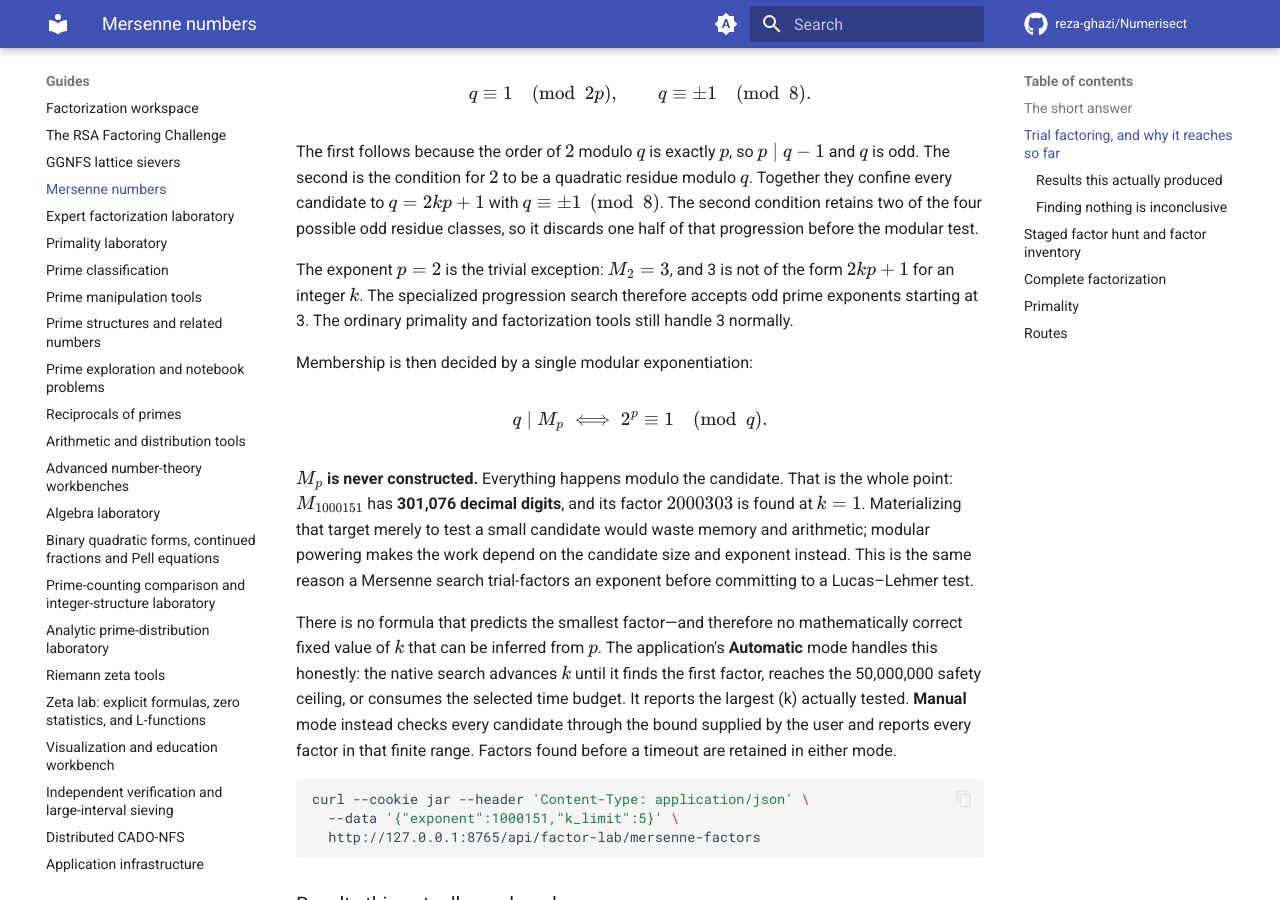
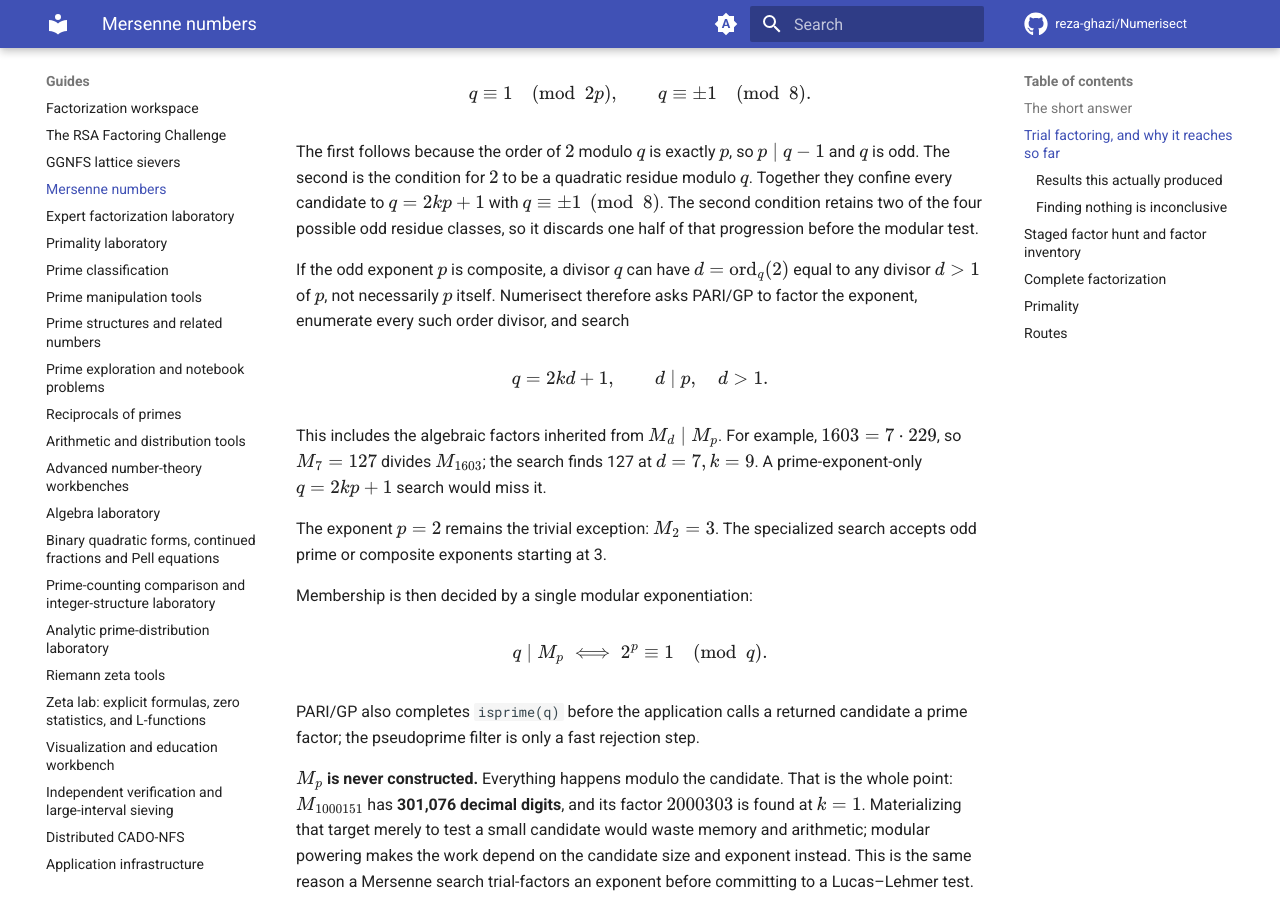
Before and after one commit to reza-ghazi/Numerisect, an MkDocs documentation site: the page built from docs/MERSENNE.md, in a window 1280 px wide and 900 px high, scrolled down 871 px. Built offline with MkDocs 1.6.1 and Material for MkDocs 9.7.7, drawn with Linux system fonts in a browser that asks for light colours; comment, search, counter and statistics services are not loaded; some of the changed text lies outside the part shown.

Commit message:
Support composite Mersenne exponents

````diff
--- a/docs/MERSENNE.md
+++ b/docs/MERSENNE.md
@@ -32,16 +32,30 @@ and \(q\) is odd. The second is the condition for \(2\) to be a quadratic residu
 \(q \equiv \pm 1 \pmod 8\). The second condition retains two of the four possible odd
 residue classes, so it discards one half of that progression before the modular test.
 
-The exponent \(p=2\) is the trivial exception: \(M_2=3\), and 3 is not of the form
-\(2kp+1\) for an integer \(k\). The specialized progression search therefore accepts
-odd prime exponents starting at 3. The ordinary primality and factorization tools still
-handle 3 normally.
+If the odd exponent \(p\) is composite, a divisor \(q\) can have
+\(d=\operatorname{ord}_q(2)\) equal to any divisor \(d>1\) of \(p\), not necessarily
+\(p\) itself. Numerisect therefore asks PARI/GP to factor the exponent, enumerate every
+such order divisor, and search
+
+\[
+q=2kd+1,\qquad d\mid p,\quad d>1.
+\]
+
+This includes the algebraic factors inherited from \(M_d\mid M_p\). For example,
+\(1603=7\cdot229\), so \(M_7=127\) divides \(M_{1603}\); the search finds 127 at
+\(d=7,k=9\). A prime-exponent-only \(q=2kp+1\) search would miss it.
+
+The exponent \(p=2\) remains the trivial exception: \(M_2=3\). The specialized search
+accepts odd prime or composite exponents starting at 3.
 
 Membership is then decided by a single modular exponentiation:
 
 \[
 q \mid M_p \iff 2^p \equiv 1 \pmod q .
 \]
+
+PARI/GP also completes `isprime(q)` before the application calls a returned candidate a
+prime factor; the pseudoprime filter is only a fast rejection step.
 
 **\(M_p\) is never constructed.** Everything happens modulo the candidate. That is the whole
 point: \(M_{1000151}\) has **301,076 decimal digits**, and its factor \(2000303\) is found at
@@ -93,9 +107,10 @@ and correctly yielded nothing.
 
 ### Finding nothing is inconclusive
 
-An exhausted \(k\) range means **no factor of the form \(2kp+1\) exists below the bound
-searched**. It is not evidence that \(M_p\) is prime, and Numerisect never reports it as
-such. For primality, use the Lucas–Lehmer test, which is a proof.
+For prime \(p\), an exhausted \(k\) range means no factor of the form \(2kp+1\) exists
+below the bound searched. For composite \(p\), it means every selected
+\(q=2kd+1\) order progression was exhausted through that bound. Neither outcome is
+evidence that \(M_p\) is prime.
 
 Finding one or several trial factors is still not a complete factorization. Dividing them
 out can leave a cofactor almost as large as (M_p): for (M_{87083}), the displayed
@@ -186,7 +201,7 @@ identify a divisor. In the application, a composite result therefore links direc
 ## Routes
 
 ```text
-POST /api/factor-lab/mersenne-factors   trial-factor M_p over q = 2kp + 1
+POST /api/factor-lab/mersenne-factors   trial-factor over every odd order divisor d of p
 POST /api/factor-lab/mersenne-hunt      trial, P-1, P+1, ECM, and exact reconciliation
 POST /api/factor-lab/special-form       recognise the form, report the SNFS polynomial
 POST /api/number-theory/lucas-lehmer    prove primality of M_p
````
Also changed, not shown: CHANGELOG.md (+5 -0 lines), README.md (+7 -6 lines), docs/FACTOR_LAB.md (+2 -1 lines), docs/capabilities.md (+1 -1 lines), docs/reference/api.md (+1 -1 lines), numerisect/static/index.html (+6 -6 lines), numerisect/static/app.js, 6 other files.
